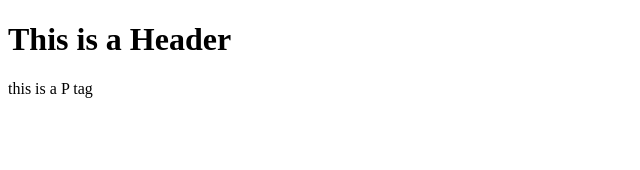
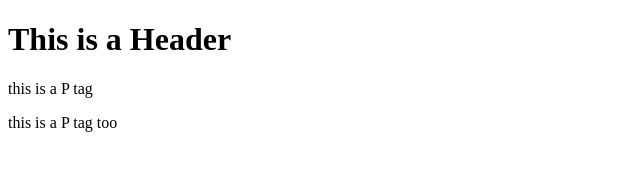
Before and after one commit to BrandonHamburg/git-test, a plain HTML site: page index.html in a window 1280 px wide. Shown: the whole page, without its empty margins (0-640 px from the left). Drawn offline with Linux system fonts and the light colour scheme.

Commit message:
third commit

```diff
--- a/index.html
+++ b/index.html
@@ -3,5 +3,6 @@
   <body>
     <h1>This is a Header</h1>
     <p>this is a P tag</p>
+    <p>this is a P tag too</p>
   </body>
 </html>
```
